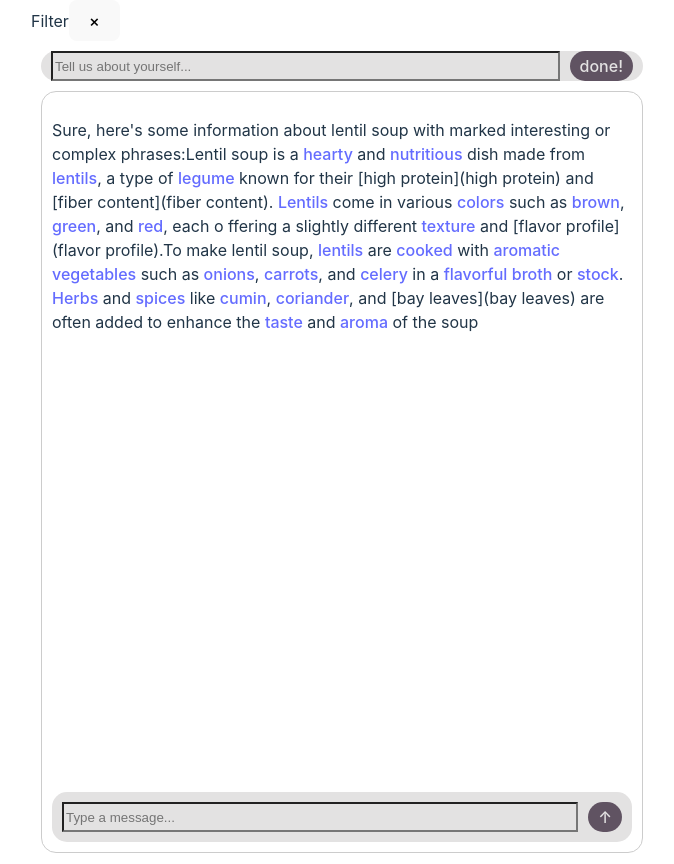
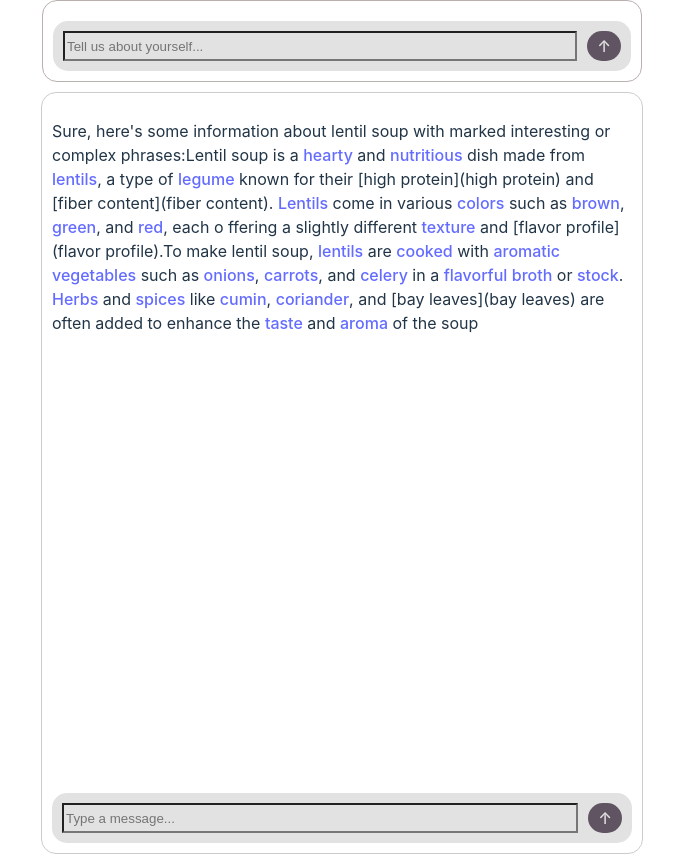
Before and after one commit to KevinColemanInc/rxplain-ai, a React (Vite) app in the folder my-react-app/: page / in a window 1280 px wide. Shown: the whole page, without its empty margins (298-972 px from the left). Built offline with nearby package versions, Linux system fonts and the light colour scheme.

Commit message:
add filters functionality

```diff
--- a/my-react-app/src/Contexts.css
+++ b/my-react-app/src/Contexts.css
@@ -1,62 +1,16 @@
 .contexts-container {
     display: flex;
     flex-direction: column;
-    height: 95vh;
+    height: 10%;
     width: 100%;
     margin: 0 auto;
     max-width: 600px;
-    border: 1px solid #100c0c;
+    border: 1px solid #b9afaf;
     border-radius: 15px;
     box-sizing: border-box;
-    padding: 20px;
+    padding: 0px;
   }
 
-
   .filters-area {
-    display: flex;
-    overflow-y: auto;
-    padding: 10px;
-    border-radius: 5px;
-    margin-bottom: 10px;
-    background-color: #f3f3f3
+    padding: 5px;
   }
-
-  .input-area {
-    flex: 1;
-    overflow-y: auto;
-    padding: 10px;
-    border-radius: 5px;
-    margin-bottom: 10px;
-    background-color: #e3e2e2;
-  }
-
-  .input-form {
-    display: flex;
-    margin: 10px;
-  }
-
-  .input-field {
-    flex: 1;
-    background: none;
-    outline: none;
-    border: 1px solid #ccc; /* Added border for better visibility */
-    border-radius: 5px;
-    padding: 10px;
-  }
-
-  .send-button {
-    padding: 10px 10px;
-    border-radius: 50px;
-    border: none;
-    background-color: #605362;
-    color: #e3e2e2;
-    margin-left: 10px;
-  }
-
-  .input-area {
-    padding: 0px;
-    border-radius: 15px;
-    border: none;
-    margin: 10px;
-    background-color: #e3e2e2;
-  }
--- a/my-react-app/src/Contexts.jsx
+++ b/my-react-app/src/Contexts.jsx
@@ -1,5 +1,6 @@
 import React, { useState } from 'react'
 import FilterButton from './FilterButton'
+import './Contexts.css'
 
 function Context() {
   const [inputVal, setInputVal] = useState('');
@@ -13,6 +14,7 @@ function Context() {
   const submit = (input) => {
     input.preventDefault();
     if (inputVal.trim() !== '') {
+      setFilters([...filters, inputVal]);
       setInputVal('');
     }
     console.log(inputVal)
@@ -22,7 +24,9 @@ function Context() {
     <>
     <div className = "contexts-container">
       <div className = "filters-area">
-        <FilterButton/>
+        {filters.map((filter, index) => (
+          <FilterButton key = {index} label={filter}/>
+        ))}
       </div>
       <div className="input-area">
         <form onSubmit={submit} className="input-form">
@@ -34,8 +38,8 @@ function Context() {
             className="input-field"
           />
           <button type="submit" className="send-button">
-          done!
-         </button>
+            ↑
+          </button>
         </form>
       </div>
     </div>
--- a/my-react-app/src/FilterButton.jsx
+++ b/my-react-app/src/FilterButton.jsx
@@ -1,6 +1,6 @@
 import { useState } from 'react'
 
-function FilterButton() {
+function FilterButton({ label }) {
     const [isVisible, setIsVisible] = useState(true);
 
     if (!isVisible) return null;
@@ -9,13 +9,12 @@ function FilterButton() {
 
     return (
       <>
-        <div className="inline-flex items-center bg-blue-500 text-white font-bold py-2 px-4 rounded">
-          <span>Filter</span>
+        <div className="filters-area">
           <button
             onClick={() => setIsVisible(false)}
-            className="ml-2 text-white bg-transparent hover:bg-red-500 rounded-full w-6 h-6 flex items-center justify-center"
+            className="ml-2 text-white hover:bg-red-500 rounded-full w-6 h-6 flex items-center justify-center"
           >
-            &times;
+            {label} &times;
           </button>
         </div>
       </>
--- a/my-react-app/src/index.css
+++ b/my-react-app/src/index.css
@@ -66,4 +66,7 @@ button:focus-visible {
   button {
     background-color: #f9f9f9;
   }
+  span {
+    background-color: #f9f9f9
+  }
 }
```
